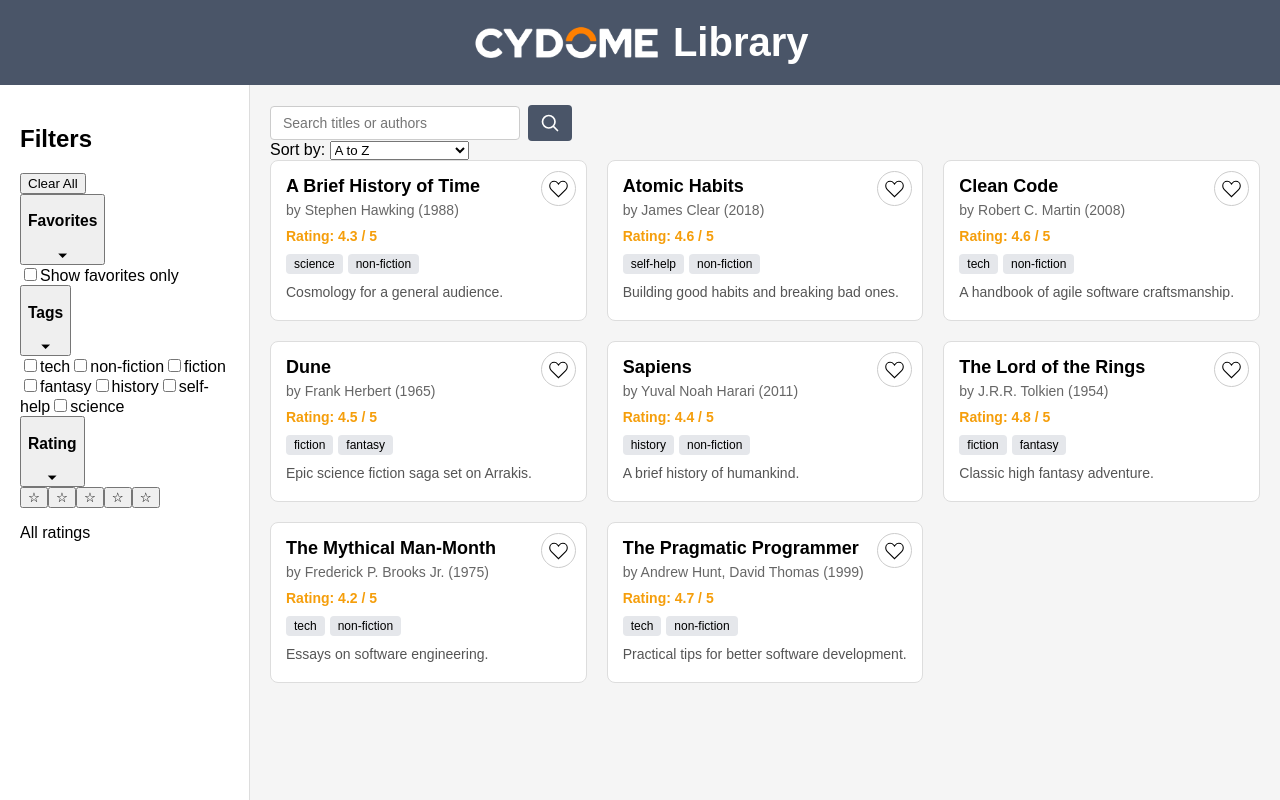
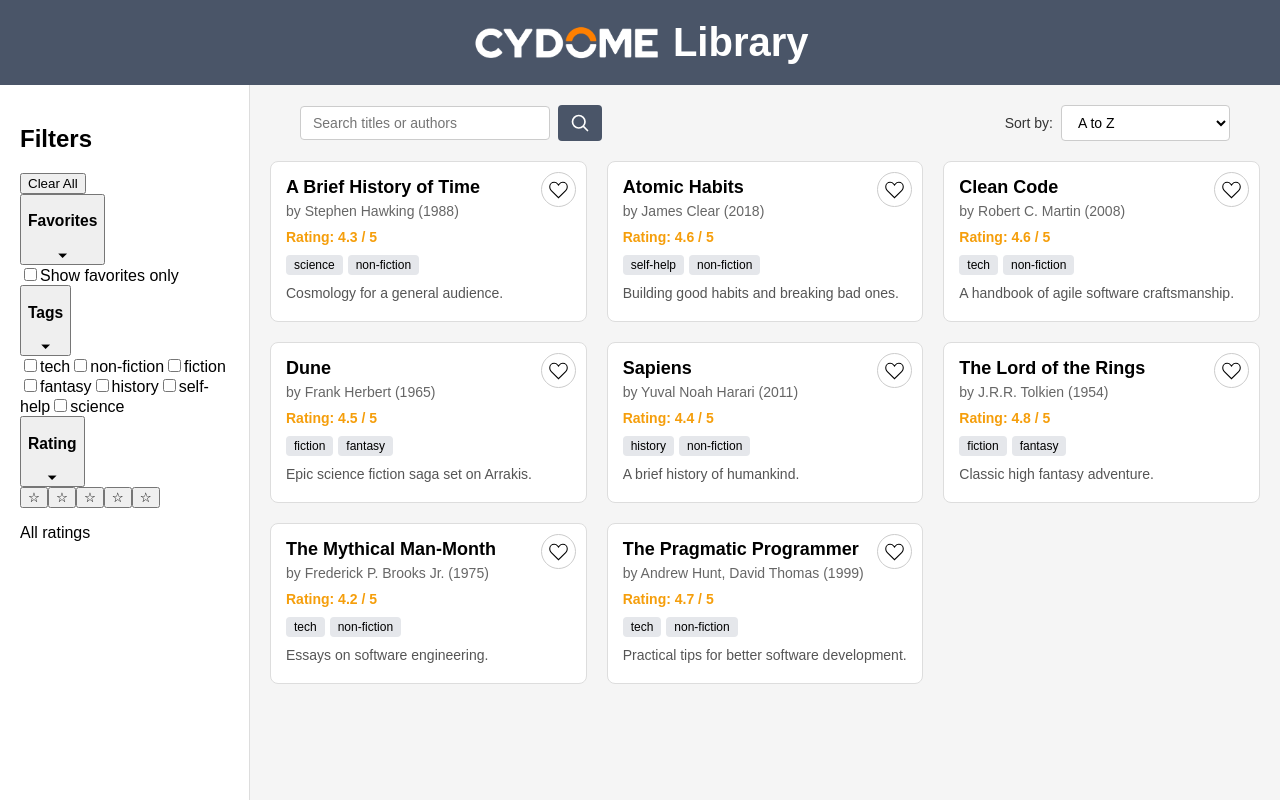
Before and after one commit to reuven-itzhakov/library-explorer, a React (Create React App) app: page / in a window 1280 px wide. Built offline with nearby package versions, Linux system fonts and the light colour scheme.

Commit message:
Add styles for SortOptions component; create SortOptions.css and update SortOptions.tsx for improved layout

```diff
--- a/src/SortOptions.tsx
+++ b/src/SortOptions.tsx
@@ -1,13 +1,14 @@
-import { useState } from 'react';
 import { SortOption } from './types';
+import './Styles/SortOptions.css';
 
 function SortOptions({sortOption, setSortOption}: {sortOption: SortOption, setSortOption: (option: SortOption) => void}) {
 
     return (
-        <div>
+        <div className="sort-container">
             <label htmlFor="sort-select">Sort by: </label>
             <select
                 id="sort-select"
+                className="sort-select"
                 value={sortOption}
                 onChange={(e) => setSortOption(e.target.value as SortOption)}
             >
--- a/src/Styles/App.css
+++ b/src/Styles/App.css
@@ -34,3 +34,11 @@
 .app-main {
   padding: 20px;
 }
+
+.status-bar {
+  padding: 0 30px;
+  margin-bottom: 20px;
+  display: flex;
+  justify-content: space-between;
+  align-items: center;
+}
--- a/src/Styles/SortOptions.css
+++ b/src/Styles/SortOptions.css
@@ -0,0 +1,24 @@
+.sort-container {
+  display: flex;
+  align-items: center;
+  gap: 8px;
+}
+
+.sort-container label {
+  font-size: 14px;
+  color: #333;
+}
+
+.sort-select {
+  padding: 8px 12px;
+  border: 1px solid #ccc;
+  border-radius: 4px;
+  font-size: 14px;
+  background: white;
+  cursor: pointer;
+}
+
+.sort-select:focus {
+  outline: none;
+  border-color: #4a5568;
+}
```
